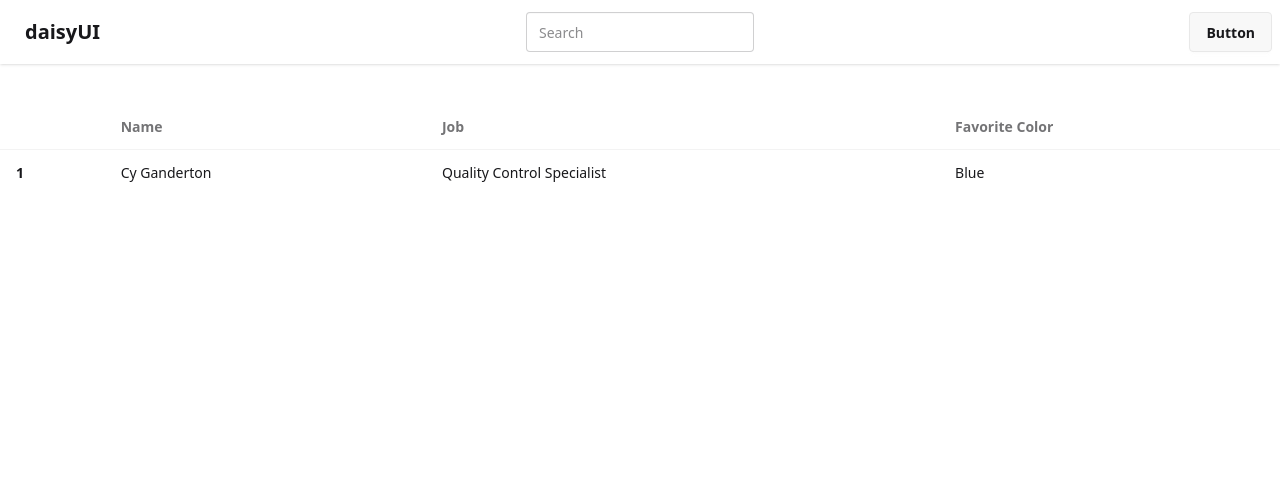
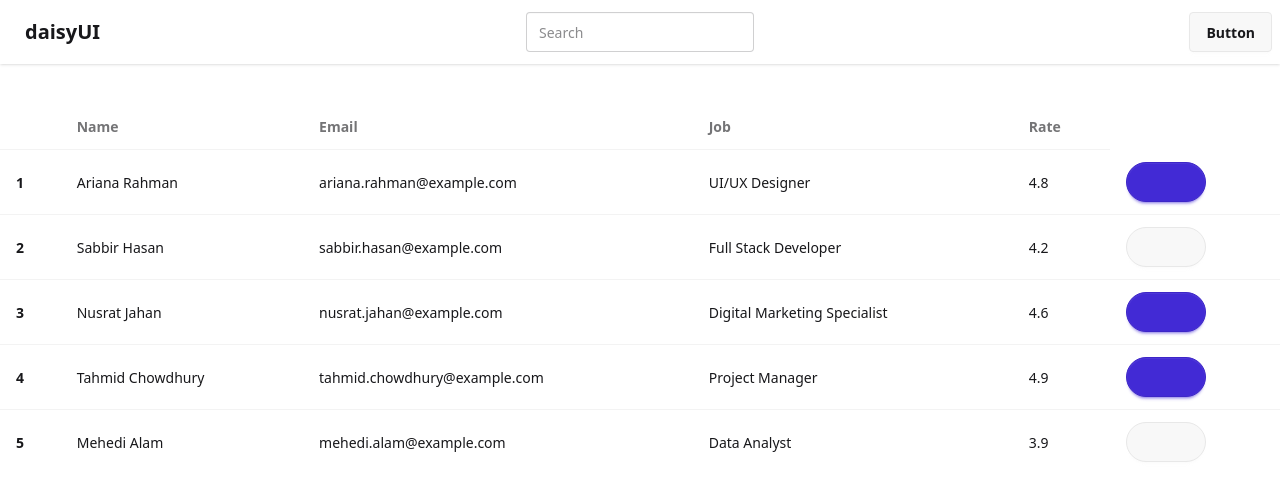
Before and after one commit to abrarasif11/CRUD-Operation-PostgreSQL-, a React (Vite) app: page / in a window 1280 px wide. Shown: the top 500 px of the page. Built offline with nearby package versions, Linux system fonts and the light colour scheme.

Commit message:
use lucide react

```diff
--- a/package.json
+++ b/package.json
@@ -12,6 +12,7 @@
   "dependencies": {
     "@tailwindcss/vite": "^4.1.15",
     "daisyui": "^5.3.7",
+    "lucide-react": "^0.546.0",
     "react": "^19.1.1",
     "react-dom": "^19.1.1",
     "tailwindcss": "^4.1.15"
--- a/src/Components/Table/Table.jsx
+++ b/src/Components/Table/Table.jsx
@@ -1,4 +1,46 @@
 import React from "react";
+const clients = [
+  {
+    id: 1,
+    name: "Ariana Rahman",
+    email: "ariana.rahman@example.com",
+    job: "UI/UX Designer",
+    isActive: true,
+    rate: 4.8,
+  },
+  {
+    id: 2,
+    name: "Sabbir Hasan",
+    email: "sabbir.hasan@example.com",
+    job: "Full Stack Developer",
+    isActive: false,
+    rate: 4.2,
+  },
+  {
+    id: 3,
+    name: "Nusrat Jahan",
+    email: "nusrat.jahan@example.com",
+    job: "Digital Marketing Specialist",
+    isActive: true,
+    rate: 4.6,
+  },
+  {
+    id: 4,
+    name: "Tahmid Chowdhury",
+    email: "tahmid.chowdhury@example.com",
+    job: "Project Manager",
+    isActive: true,
+    rate: 4.9,
+  },
+  {
+    id: 5,
+    name: "Mehedi Alam",
+    email: "mehedi.alam@example.com",
+    job: "Data Analyst",
+    isActive: false,
+    rate: 3.9,
+  },
+];
 
 const Table = () => {
   return (
@@ -9,18 +51,29 @@ const Table = () => {
           <tr>
             <th></th>
             <th>Name</th>
+            <th>Email</th>
             <th>Job</th>
-            <th>Favorite Color</th>
+            <th>Rate</th>
           </tr>
         </thead>
         <tbody className="hover">
           {/* row 1 */}
-          <tr>
-            <th>1</th>
-            <td>Cy Ganderton</td>
-            <td>Quality Control Specialist</td>
-            <td>Blue</td>
-          </tr>
+          {clients.map((client) => (
+            <tr>
+              <th>{client.id}</th>
+              <td>{client.name}</td>
+              <td>{client.email}</td>
+              <td>{client.job}</td>
+              <td>{client.rate}</td>
+              <td>
+                <button
+                  className={`btn rounded-full w-20 ${
+                    client.isActive ? `btn-primary` : `btn-outline-primary`
+                  }`}
+                />
+              </td>
+            </tr>
+          ))}
         </tbody>
       </table>
     </div>
```
Also changed, not shown: 1 other file (tests, documents, lock files or other folders).
